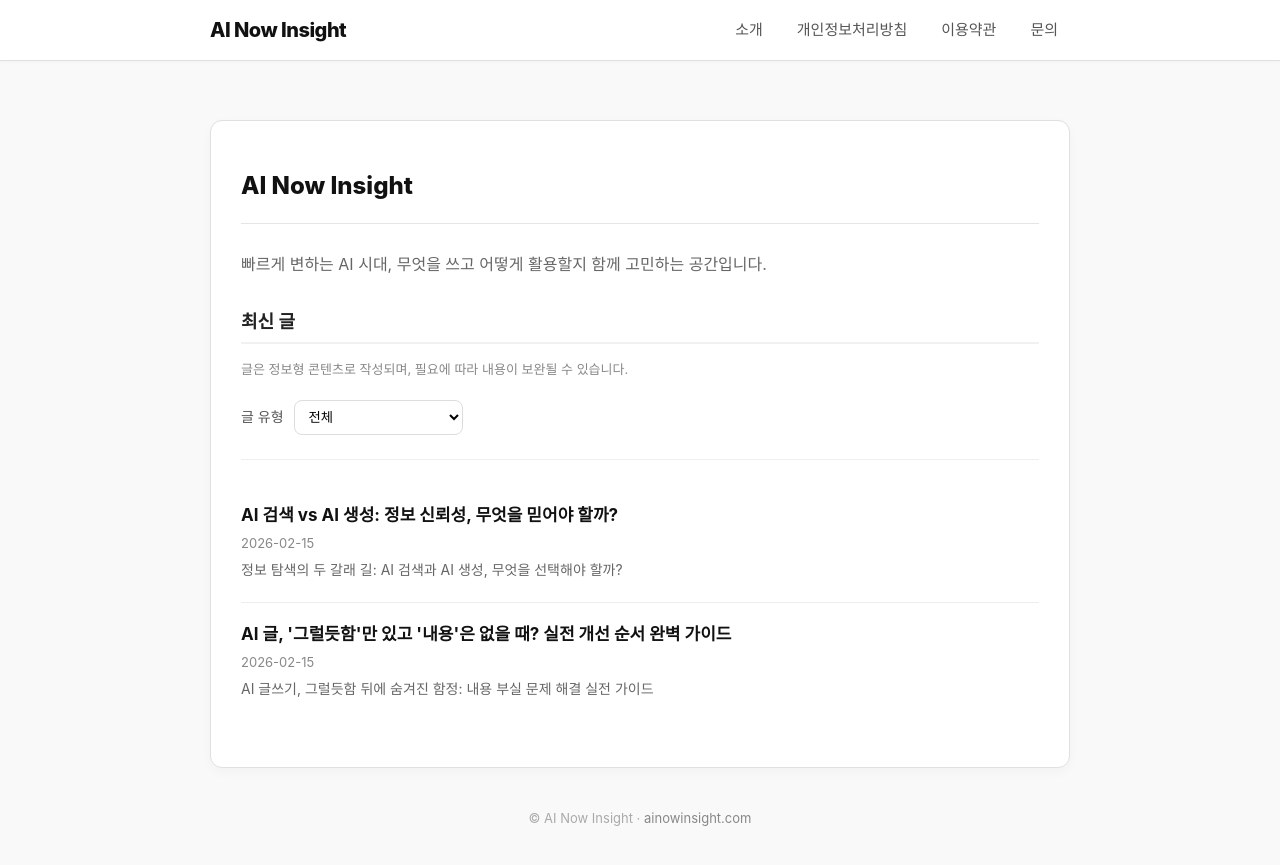
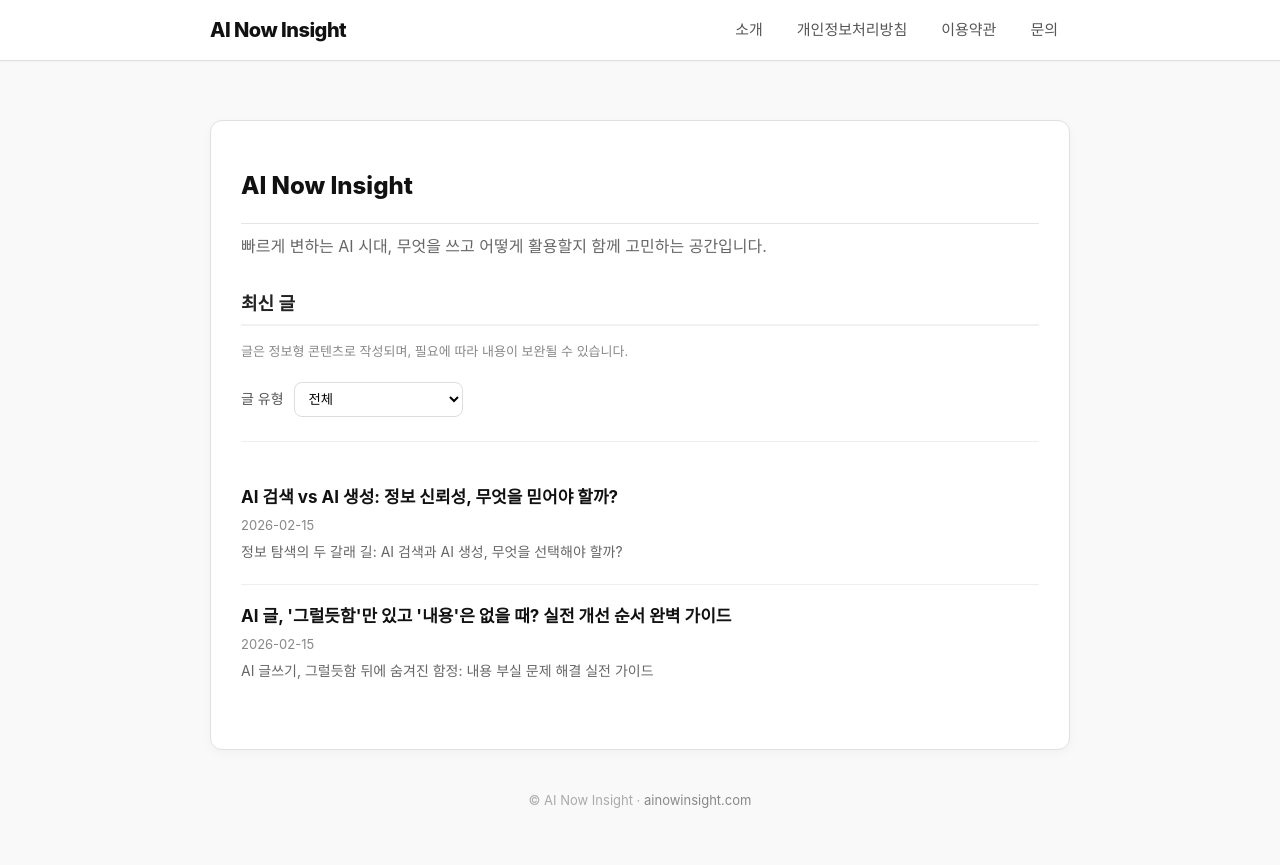
Before and after one commit to ilovegkd/ilovegkd.github.io, a Jekyll site: the page built from index.html, in a window 1280 px wide. Shown: the top 865 px of the page. Built offline with Jekyll 4.4.1, drawn with Linux system fonts in a browser that asks for light colours; the list of posts is cut into pages by our own code.

Commit message:
Update site.css

```diff
--- a/assets/site.css
+++ b/assets/site.css
@@ -101,7 +101,7 @@ body {
 }
 
 hr { border: 0; border-top: 1px solid #eee; margin: 24px 0; }
-.page-title, .site-title { font-size: 24px; font-weight: 800; margin: 0 0 10px; color: #111;padding-bottom: 18px;  margin-bottom: 28px;  border-bottom: 1px solid rgba(0,0,0,.10); }
+.page-title, .site-title { font-size: 24px; font-weight: 800; margin: 0 0 10px; color: #111;padding-bottom: 18px;  border-bottom: 1px solid rgba(0,0,0,.10); }
 .site-subtitle { color: #666; margin: 0 0 20px; font-size: 16px; }
 .h2 { font-size: 18px; font-weight: 700; margin-top: 30px; margin-bottom: 15px; color: #222; border-bottom: 2px solid #f1f1f1; padding-bottom: 5px; }
 p { margin-bottom: 16px; word-break: keep-all; }
```
